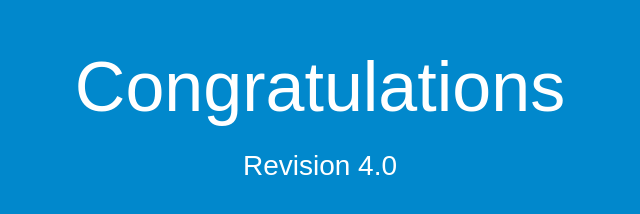
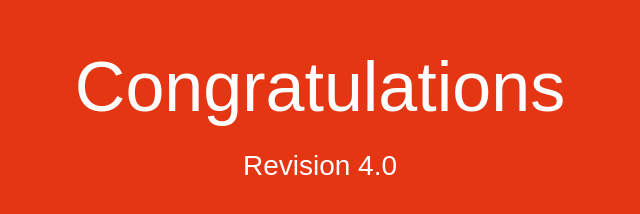
Before and after one commit to abyzl/aws.codedeploy, a plain HTML site: page index.html in a window 1280 px wide. Shown: the whole page, without its empty margins (320-960 px from the left). Drawn offline with Linux system fonts and the light colour scheme.

Commit message:
Changed background color to orange

```diff
--- a/index.html
+++ b/index.html
@@ -6,7 +6,7 @@
   <style>
     body {
       color: #ffffff;
-      background-color: #0188cc;
+      background-color: #e43613;
       font-family: Arial, sans-serif;
       font-size: 14px;
     }
```
